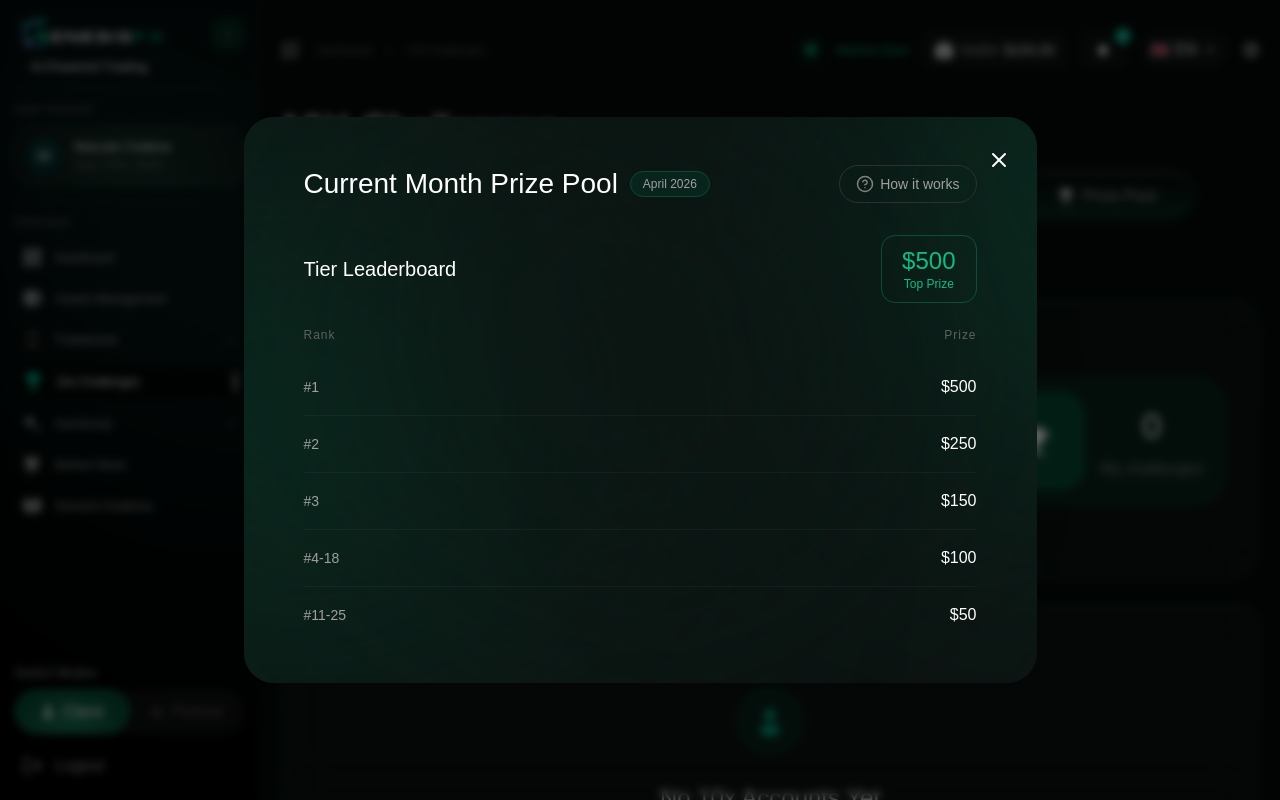
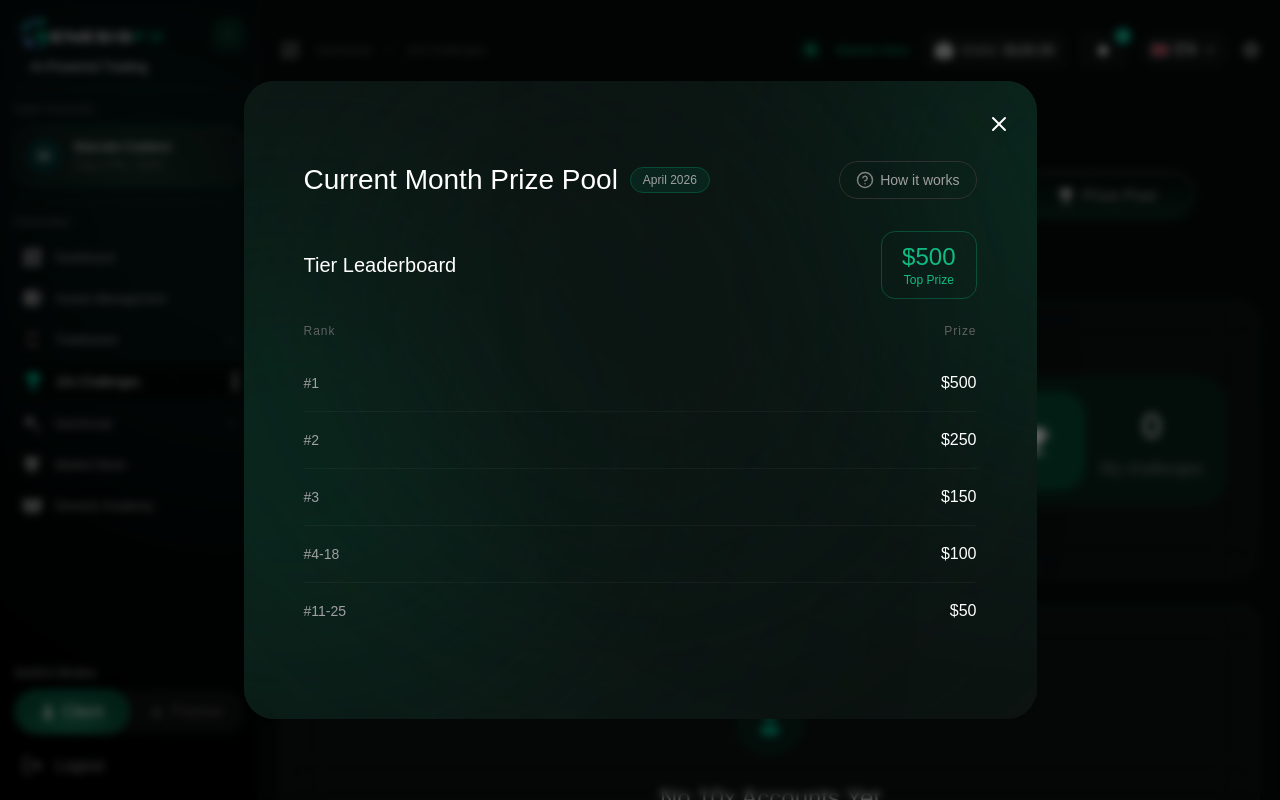
Before and after one commit to Mdx2025/GenesisFxDashboardMDX, a React (Vite) app: page /challenges in a window 1280 px wide. Both pictures are taken after a click on the button "Prize Pool". Built offline with nearby package versions, Linux system fonts and the light colour scheme; a web font is replaced by a local one.

Commit message:
Update Prize Pool modal padding to px-15 py-20

```diff
--- a/src/pages/ChallengesPage.tsx
+++ b/src/pages/ChallengesPage.tsx
@@ -354,7 +354,7 @@ function PrizePoolModal({ open, onClose }: { open: boolean; onClose: () => void
           </svg>
         </button>
 
-        <div className="relative z-10 px-15 pt-12 pb-10">
+        <div className="relative z-10 px-15 py-20">
           {/* Header: Title + April 2026 badge + How it works */}
           <div className="flex items-center justify-between mb-8">
             <div className="flex items-center gap-3">
```
